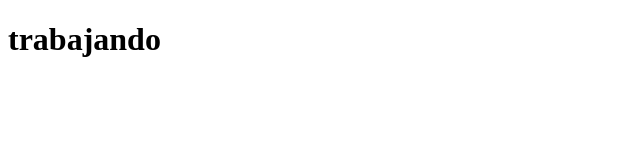
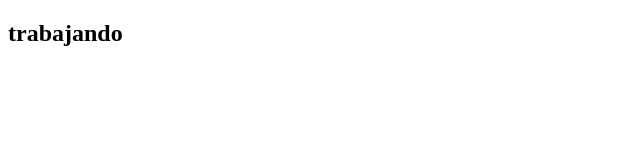
Before and after one commit to cminyetty/NVL-VCS, a plain HTML site: page index.html in a window 1280 px wide. Shown: the whole page, without its empty margins (0-640 px from the left). Drawn offline with Linux system fonts and the light colour scheme.

Commit message:
trabajando

```diff
--- a/index.html
+++ b/index.html
@@ -7,6 +7,6 @@
     <title>Document</title>
 </head>
 <body>
-    <header><h1>trabajando</h1></header>
+    <header><h2>trabajando</h2></header>
 </body>
 </html>
```
